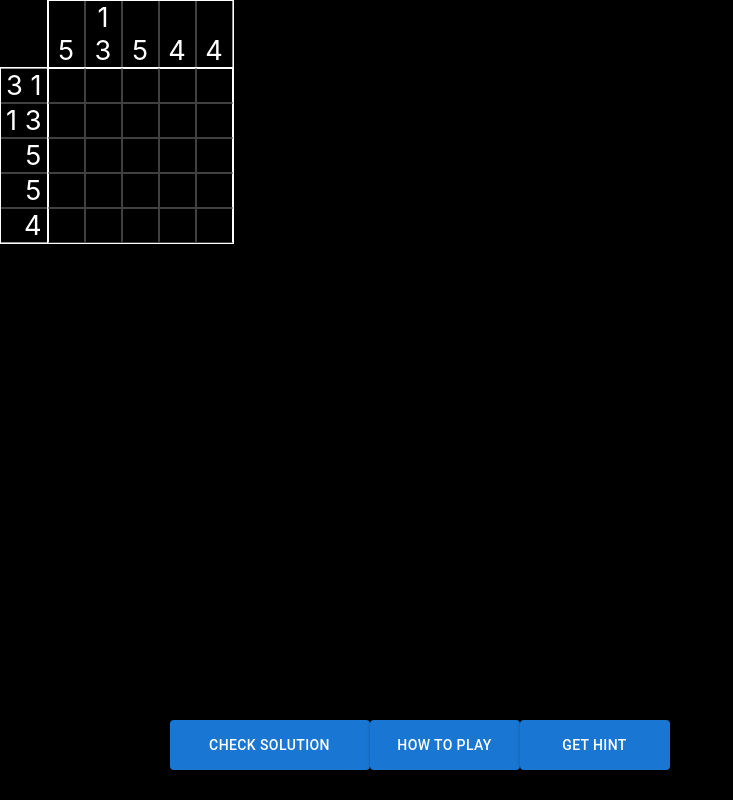
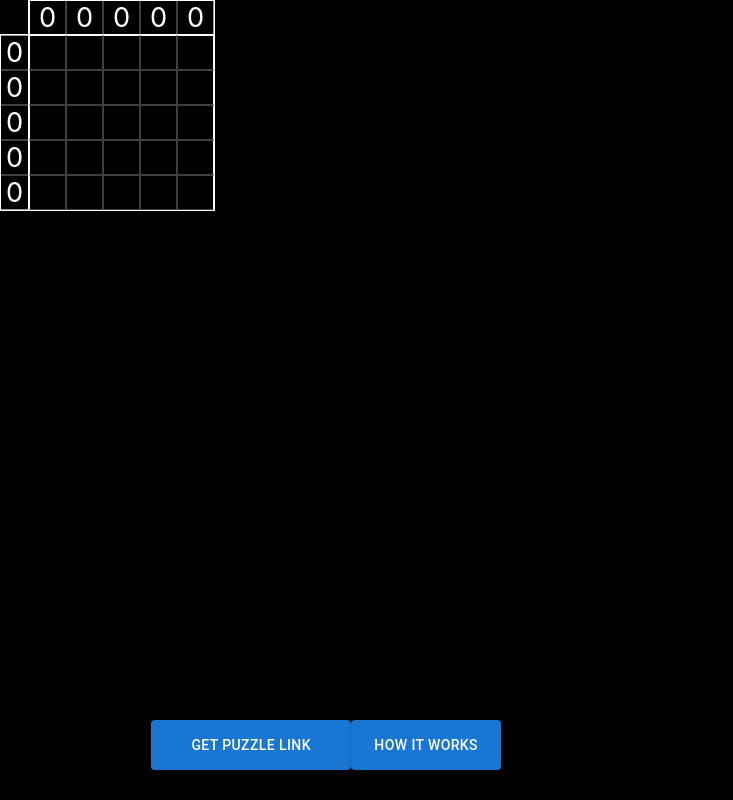
Before and after one commit to ravendevore/4430-nonograms, a React (Create React App) app in the folder nonogram/: page /create in a window 1280 px wide. Shown: the whole page, without its empty margins (0-733 px from the left). Built offline with nearby package versions, Linux system fonts and the light colour scheme.

Commit message:
Added /create page to create puzzles

```diff
--- a/nonogram/package.json
+++ b/nonogram/package.json
@@ -13,6 +13,7 @@
     "prettier": "^2.7.1",
     "react": "^18.2.0",
     "react-dom": "^18.2.0",
+    "react-router-dom": "^6.4.3",
     "react-scripts": "5.0.1",
     "web-vitals": "^2.1.4"
   },
--- a/nonogram/src/App.css
+++ b/nonogram/src/App.css
@@ -230,7 +230,31 @@
   align-items: center;
 }
 
+.puzzleLinkButton {
+  display: block;
+  margin: auto;
+  position: fixed;
+  height: 50px;
+  width: 200px;
+  margin-top: 50%;
+  bottom: -90%;
+  right: 5%;
+  align-items: center;
+}
+
 .tutorial {
+  display: block;
+  margin: auto;
+  position: fixed;
+  height: 50px;
+  width: 150px;
+  margin-top: 50%;
+  bottom: -90%;
+  right: 5%;
+  align-items: center;
+}
+
+.createTutorial {
   display: block;
   margin: auto;
   position: fixed;
@@ -253,3 +277,9 @@
   right: 5%;
   align-items: center;
 }
+
+.linkInfo {
+  position: fixed;
+  bottom: 15%;
+  left: 5%;
+}
--- a/nonogram/src/App.js
+++ b/nonogram/src/App.js
@@ -1,14 +1,36 @@
 import './App.css';
 import React from 'react';
 import NonogramGame from './components/NonogramGame';
+import CreatePuzzle from './components/CreatePuzzle'
+import { Routes, Route } from 'react-router-dom'
 
 function App() {
 
   return (
     <div className="App">
-      <NonogramGame></NonogramGame>
+      <Routes>
+        <Route path="/" element={<NonogramGame />}/>
+        <Route path="/create" element={<CreatePuzzle />}/>
+      </Routes>
     </div>
   );
 }
 
 export default App;
+
+
+
+// import './App.css';
+// import React from 'react';
+// import NonogramGame from './components/NonogramGame';
+
+// function App() {
+
+//   return (
+//     <div className="App">
+//       <NonogramGame></NonogramGame>
+//     </div>
+//   );
+// }
+
+// export default App;
--- /dev/null
+++ b/nonogram/src/components/CreatePuzzle.jsx
@@ -0,0 +1,250 @@
+import { Button, Popover, Typography } from '@mui/material';
+import CloseIcon from '@mui/icons-material/Close'; //FIXME
+import React, {useState, useEffect} from 'react';
+import example from "./example.png"
+
+
+const CreatePuzzle = () => {
+  var i = 0;
+  const [dim] = useState(() => getDim())
+  const [grid, setGrid] = useState(Array(dim*dim).fill({sty: "outlined", val: 0}).map((obj) => ({...obj, key: i++})))
+
+  const [colH] = useState(genNums(0).map((obj) => ({val: obj, key: i++})))
+  const [rowH] = useState(genNums(1).map((obj) => ({val: obj, key: i++})))
+
+  const [choiceStatus, setChoiceStatus] = useState(0)
+  const [showLink, setShowLink] = useState(false)
+  const [displayURL, setDisplayURL] = useState("Puzzle has not been created yet.")
+
+  // keeps track of grid state by cols/rows
+  let gridCols = genNums(0)
+  let gridRows = genNums(1)
+
+  function getDim() {
+    const urlParams = new URLSearchParams(window.location.search)
+    let d = urlParams.get('dim')
+
+    const valid = ["5", "10", "15"]
+    if(valid.includes(d) === false) {
+      return 5
+    } else {
+      return parseInt(d)
+    }
+  }
+
+  function changeFirst(e, objElement) {
+    setChoiceStatus(objElement.val)
+    if (e.buttons === 1) {
+      if (choiceStatus === 0) {
+        objElement.val = 1
+        objElement.sty = "contained"
+        objElement.color = "primary"
+      } else if (choiceStatus === 1 || choiceStatus === 2) {
+        objElement.val = 0
+        objElement.sty = "outlined"
+      }
+    } else if (e.buttons === 2) {
+      if (choiceStatus === 0 || choiceStatus === 1) {
+        objElement.val = 2
+        objElement.sty = "outlined"
+      } else if (choiceStatus === 2) {
+        objElement.val = 0
+        objElement.sty = "outlined"
+      }
+    }
+  }
+
+  function change(e, objElement) { // set is what we set it do, and its based on the initial value
+    if (e.buttons === 1) {
+      if (choiceStatus === 0 || choiceStatus === 2) {
+        objElement.val = 1
+        objElement.sty = "contained"
+        objElement.color = "primary"
+      } else if (choiceStatus === 1) {
+        objElement.val = 0
+        objElement.sty = "outlined"
+      }
+    } else if (e.buttons === 2) {
+      if (choiceStatus === 0 || choiceStatus === 1) {
+        objElement.val = 2
+        objElement.sty = "outlined"
+      } else if (choiceStatus === 2) {
+        objElement.val = 0
+        objElement.sty = "outlined"
+      }
+    }
+  }
+
+  const buttonMap = grid.map((objElement) => {
+    if (objElement.val === 2) {
+      return (
+        <Button
+          sx={{borderRadius: "0px", margin: "0px", border: "1px solid #404040", height: "100%", width: "100%", padding: "0"}}
+          key = {objElement.key}
+          onClick = {(e) => {change(e, objElement); setGrid([...grid])}}
+          onMouseOver = {(e) => {change(e, objElement); setGrid([...grid])}}
+          onMouseDown = {(e) => {changeFirst(e, objElement); setGrid([...grid])}}
+          onContextMenu={(e) => {e.preventDefault()}}
+          variant={objElement.sty}
+          color={objElement.color}
+        >X</Button>
+      )
+    }
+    else {
+      return (
+        <Button
+          sx={{borderRadius: "0px", margin: "0px", border: "1px solid #404040", height: "100%", width: "100%", padding: "0"}}
+          key = {objElement.key}
+          onClick = {(e) => {change(e, objElement); setGrid([...grid])}}
+          onMouseOver = {(e) => {change(e, objElement); setGrid([...grid])}}
+          onMouseDown = {(e) => {changeFirst(e, objElement); setGrid([...grid])}}
+          onContextMenu={(e) => {e.preventDefault()}}
+          variant={objElement.sty}
+          color={objElement.color}
+        />
+      )
+    }
+  });
+
+  const colHMap = colH.map((objElement, index) => {
+    return (
+      <div className="textCol"
+        key = {objElement.key}
+      >
+        {gridCols[index]}
+      </div>
+    );
+  });
+
+  const rowHMap = rowH.map((objElement, index) => {
+    return (
+      <div className="textRow"
+        key = {objElement.key}
+      >
+        {gridRows[index]}
+      </div>
+    );
+  });
+
+  function createPuzzleLink() {
+    // FIXME - need to return link in format based on Marshall's implementation
+    // Currently just appends the puzzle data in binary
+    let puzzleURL = "https://localhost:3000?data="
+    for(var j = 0; j < grid.length; j++) {
+      if (grid[j].val === 1) {
+        puzzleURL += "1"
+      }
+      else {
+        puzzleURL += "0"
+      }
+    }
+    setDisplayURL(puzzleURL)
+    setShowLink(true)
+  }
+
+  function genNums(isRow) {
+    const solnDim = dim
+    let fullList = []
+    for (let i = 0; i < solnDim; i++) {
+      let currList = []
+      let blockSize = 0
+      let isBlock = false
+      for (let j = 0; j < solnDim; j++) {
+        let cellNum = isRow ? i*solnDim+j : j*solnDim+i // Currently works with 1D array
+        let currCellVal = grid[cellNum].val
+        if (currCellVal === 1) {
+          isBlock = true
+          blockSize++
+        }
+        else if (isBlock) {
+          currList.push(blockSize)
+          blockSize = 0
+          isBlock = false
+        }
+      }
+      if (blockSize !== 0) {
+        currList.push(blockSize)
+      }
+      if (currList.length === 0) {
+        currList.push(0)
+      }
+      fullList.push(currList.join(' '))
+    }
+    return fullList
+  }
+
+  const [anchorEl, setAnchorEl] = React.useState(null);
+  const handleClick = (event) => {
+    setAnchorEl(event.currentTarget);
+  };
+  const handleClose = () => {
+    setAnchorEl(null);
+  };
+  const open = Boolean(anchorEl);
+  const id = open ? 'simple-popover' : undefined;
+
+  return (
+    <React.Fragment>
+      <div className={"size-" + dim}>
+        <div className="grid">
+          <div className="gridColH">
+            {colHMap}
+          </div>
+          <div className="gridRowH">
+            {rowHMap}
+          </div>
+          <div className="gridCont">
+            {buttonMap}
+          </div>
+        </div>
+      </div>
+
+      <Button className="puzzleLinkButton"
+        onClick={() => createPuzzleLink()}
+        variant = "contained"
+      >
+        Get Puzzle Link
+      </Button>
+
+      <Button className="createTutorial"
+      variant="contained"
+      onClick={handleClick}
+      >
+        How It Works
+      </Button>
+
+      {showLink && (
+        <div className="linkInfo">
+          <span className="link" style={{color: "white"}}>{displayURL}</span>
+          <Button className="copyLink"
+          onClick={() => navigator.clipboard.writeText(displayURL)}
+          >
+            Copy Link
+          </Button>
+        </div>
+      )}
+
+      <Popover
+        id={id}
+        open={open}
+        anchorEl={anchorEl}
+        anchorReference="anchorPosition"
+        anchorPosition={{ top: 200, left: 300 }}
+        onClose={handleClose}
+        anchorOrigin={{
+          vertical: 'bottom',
+          horizontal: 'left',
+        }}
+      >
+        <Typography sx={{ p: 2 }}>-Left click to fill in squares</Typography>
+        <Typography sx={{ p: 2 }}>-Right click to mark squares as blank</Typography>
+        <Typography sx={{ p: 2 }}>
+          -Numbers on the side of each row and column will automatically update to show the state of your puzzle
+        </Typography>
+        <Typography sx={{ p: 2 }}>-When you're satisfied, click "Get Puzzle Link" to share your puzzle with others.</Typography>
+      </Popover>
+    </React.Fragment>
+  );
+}
+
+export default CreatePuzzle;
--- a/nonogram/src/index.js
+++ b/nonogram/src/index.js
@@ -3,12 +3,13 @@ import ReactDOM from 'react-dom/client';
 import './index.css';
 import App from './App';
 import reportWebVitals from './reportWebVitals';
+import { BrowserRouter } from 'react-router-dom';
 
 const root = ReactDOM.createRoot(document.getElementById('root'));
 root.render(
-  <React.StrictMode>
+  <BrowserRouter>
     <App />
-  </React.StrictMode>
+  </BrowserRouter>
 );
 
 // If you want to start measuring performance in your app, pass a function
```
Also changed, not shown: 1 other file (tests, documents, lock files or other folders).
